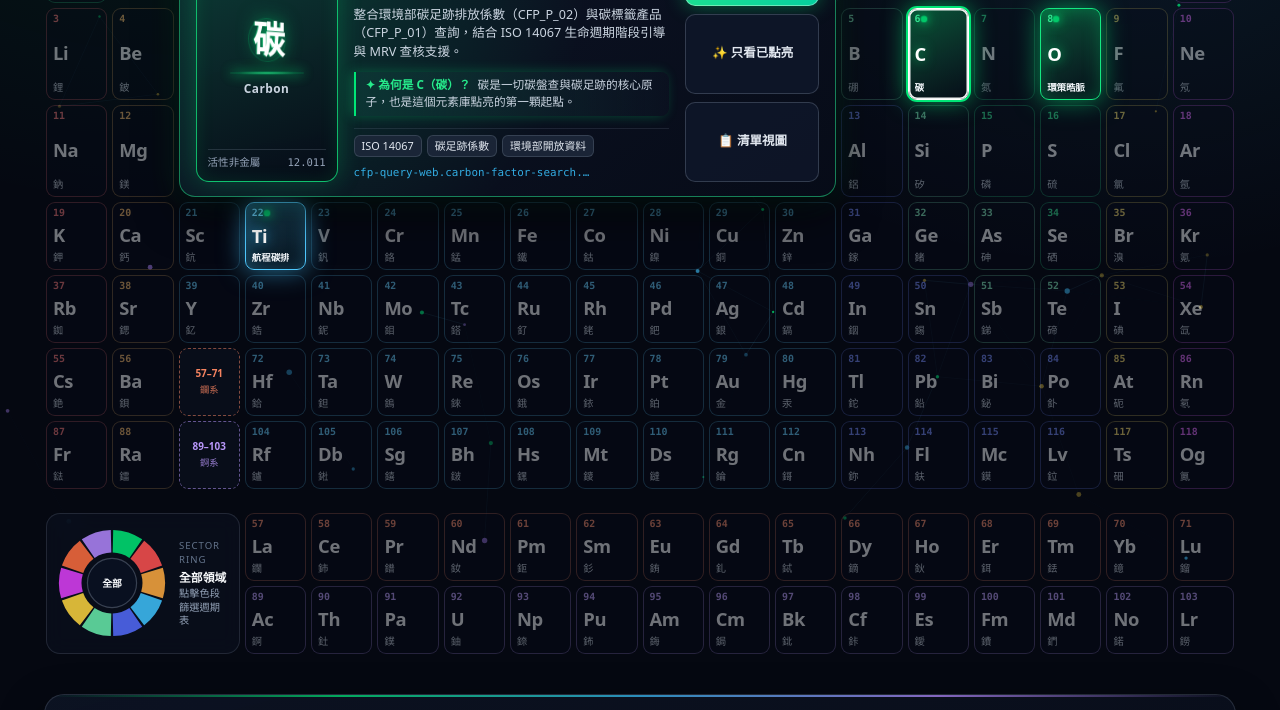
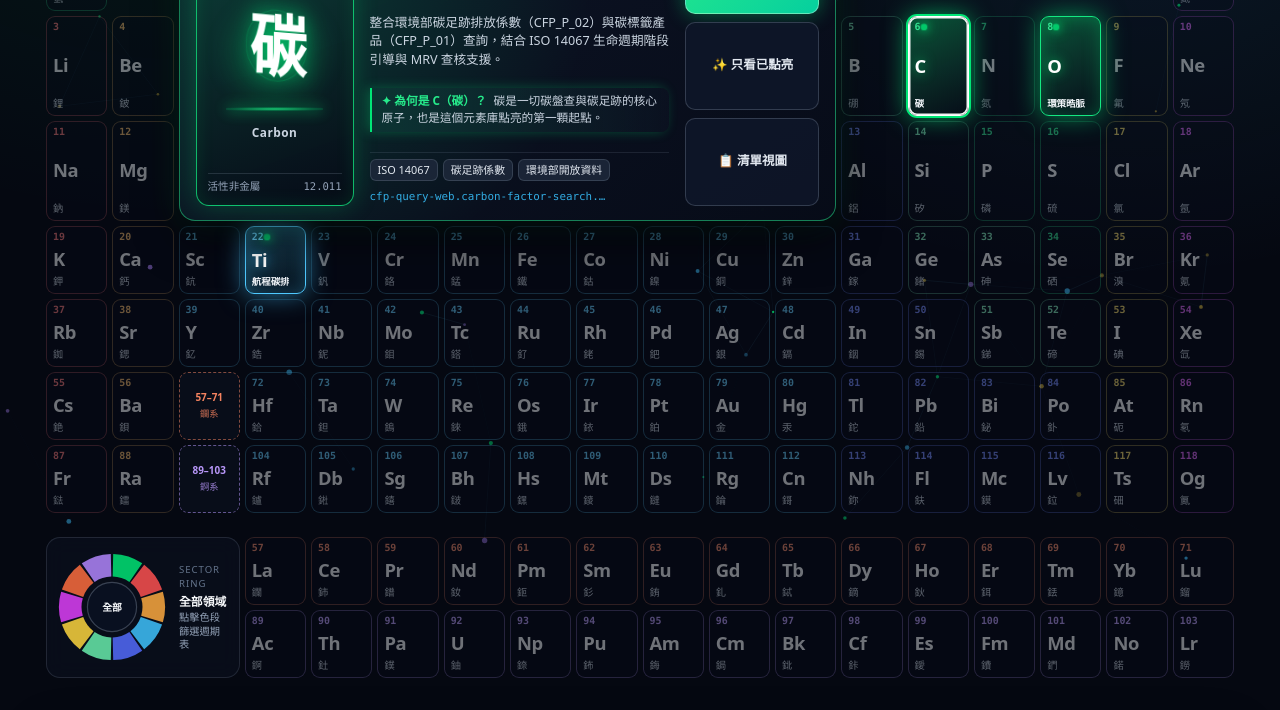
Before and after one commit to whaochen/hao-element-matrix, a plain HTML site: page index.html in a window 1280 px wide. Shown: the part 208-918 px from the top of the page. Drawn offline with nearby package versions, Linux system fonts and the light colour scheme.

Commit message:
style: upscale 3D holographic element stage, multi-char sizing, and backlight halo

```diff
--- a/assets/app.js
+++ b/assets/app.js
@@ -310,8 +310,9 @@ function renderSpotlight() {
 
   dom.spotlightCard.style.setProperty('--spot-color', family.color);
 
-  // 左欄：全息元素磚（僅在已點亮元素啟用 3D 雙面全息旋轉）
+  // 左欄：全息元素磚（僅在已點亮元素啟用 3D 雙面全息旋轉；雙字母符號套用 is-multi-char）
   dom.spotHoloTile.classList.toggle('is-lit-3d', Boolean(project));
+  dom.spotHoloTile.classList.toggle('is-multi-char', el.symbol.length > 1);
   dom.spotNumber.textContent = `#${String(el.number).padStart(2, '0')}`;
   dom.spotSymbol.textContent = el.symbol;
   dom.spotLayer1.textContent = el.symbol;
--- a/assets/styles.css
+++ b/assets/styles.css
@@ -302,7 +302,7 @@ body {
   display: grid;
   grid-template-columns: repeat(18, minmax(0, 1fr));
   grid-template-rows:
-    repeat(3, minmax(84px, 92px))
+    repeat(3, minmax(92px, 100px))
     repeat(4, minmax(60px, 68px))
     14px
     repeat(2, minmax(60px, 68px));
@@ -319,7 +319,7 @@ body {
   grid-row: 1 / 4;
   z-index: 4;
   display: grid;
-  grid-template-columns: 142px minmax(0, 1fr) 134px;
+  grid-template-columns: 158px minmax(0, 1fr) 134px;
   gap: 16px;
   align-items: stretch;
   padding: 14px 16px;
@@ -410,6 +410,7 @@ body {
 .holo-center {
   text-align: center;
   margin: 2px 0;
+  flex: 1;
   display: flex;
   flex-direction: column;
   align-items: center;
@@ -420,18 +421,41 @@ body {
 .holo-3d-stage {
   perspective: 750px;
   width: 100%;
-  height: 68px;
+  height: 126px;
   position: relative;
   display: flex;
   flex-direction: column;
   align-items: center;
   justify-content: center;
+}
+
+/* 符號後方柔和的元素主題色徑向背光暈 */
+.holo-tile.is-lit-3d .holo-3d-stage::before {
+  content: "";
+  position: absolute;
+  width: 118px;
+  height: 118px;
+  border-radius: 50%;
+  background: radial-gradient(
+    circle,
+    color-mix(in srgb, var(--spot-color, #00e676) 34%, transparent) 0%,
+    color-mix(in srgb, var(--spot-color, #00e676) 12%, transparent) 46%,
+    transparent 74%
+  );
+  filter: blur(8px);
+  pointer-events: none;
+  transition: opacity 0.25s ease, transform 0.25s ease;
+}
+
+.holo-tile.is-lit-3d:hover .holo-3d-stage::before {
+  transform: scale(1.12);
+  opacity: 1;
 }
 
 .holo-3d-spinner {
   position: relative;
   width: 100%;
-  height: 58px;
+  height: 102px;
   transform-style: preserve-3d;
 }
 
@@ -453,7 +477,7 @@ body {
 .holo-tile.is-lit-3d:hover .holo-face {
   text-shadow:
     0 0 14px #ffffff,
-    0 0 28px color-mix(in srgb, var(--spot-color, #00e676) 92%, transparent);
+    0 0 30px color-mix(in srgb, var(--spot-color, #00e676) 95%, transparent);
 }
 
 .holo-face,
@@ -470,24 +494,31 @@ body {
   backface-visibility: hidden;
   -webkit-backface-visibility: hidden;
   color: #ffffff;
-  text-shadow: 0 0 20px color-mix(in srgb, var(--spot-color, #00e676) 58%, transparent);
+  text-shadow: 0 0 22px color-mix(in srgb, var(--spot-color, #00e676) 62%, transparent);
 }
 
 .holo-symbol,
 .holo-face-front {
-  font-size: 2.75rem;
+  font-size: clamp(4.8rem, 6vw, 5.8rem);
+  font-weight: 900;
+  line-height: 1;
+  letter-spacing: -0.02em;
+  transform: translateZ(2px);
+}
+
+.holo-tile.is-multi-char .holo-symbol,
+.holo-tile.is-multi-char .holo-face-front {
+  font-size: clamp(4.1rem, 5.2vw, 5rem);
+  letter-spacing: -0.03em;
+  font-weight: 900;
+}
+
+.holo-face-back {
+  font-size: clamp(4.2rem, 5.2vw, 5rem);
   font-weight: 900;
   line-height: 1.02;
-  letter-spacing: -0.02em;
-  transform: translateZ(5px);
-}
-
-.holo-face-back {
-  font-size: 2.35rem;
-  font-weight: 900;
-  line-height: 1.05;
-  letter-spacing: 0.02em;
-  transform: rotateY(180deg) translateZ(5px);
+  letter-spacing: 0.01em;
+  transform: rotateY(180deg) translateZ(8px);
   display: none;
 }
 
@@ -495,7 +526,7 @@ body {
   display: flex;
 }
 
-/* 中間 3 層微偏移 translateZ 的半透明霓虹發光層營造立體厚度 */
+/* 中間 3 層微偏移 translateZ(-2px, -4px, -6px) 的半透明霓虹發光層營造立體厚度 */
 .holo-depth-layer {
   display: none;
   pointer-events: none;
@@ -507,58 +538,63 @@ body {
 }
 
 .holo-depth-1 {
-  font-size: 2.75rem;
+  font-size: clamp(4.8rem, 6vw, 5.8rem);
+  font-weight: 900;
+  line-height: 1;
+  letter-spacing: -0.02em;
+  transform: translateZ(-2px);
+  backface-visibility: hidden;
+  -webkit-backface-visibility: hidden;
+  opacity: 0.34;
+  filter: blur(0.6px);
+}
+
+.holo-tile.is-multi-char .holo-depth-1 {
+  font-size: clamp(4.1rem, 5.2vw, 5rem);
+  letter-spacing: -0.03em;
+}
+
+.holo-depth-2 {
+  width: 72px;
+  height: 72px;
+  margin: auto;
+  border-radius: 50%;
+  transform: translateZ(-4px);
+  background: radial-gradient(
+    circle,
+    color-mix(in srgb, var(--spot-color, #00e676) 40%, transparent) 0%,
+    transparent 72%
+  );
+  border: 1px solid color-mix(in srgb, var(--spot-color, #00e676) 36%, transparent);
+  opacity: 0.55;
+}
+
+.holo-depth-3 {
+  font-size: clamp(4.2rem, 5.2vw, 5rem);
   font-weight: 900;
   line-height: 1.02;
-  letter-spacing: -0.02em;
-  transform: translateZ(2.2px);
+  transform: rotateY(180deg) translateZ(6px);
   backface-visibility: hidden;
   -webkit-backface-visibility: hidden;
-  opacity: 0.36;
+  opacity: 0.34;
   filter: blur(0.6px);
 }
 
-.holo-depth-2 {
-  width: 44px;
-  height: 44px;
-  margin: auto;
-  border-radius: 50%;
-  transform: translateZ(0px);
-  background: radial-gradient(
-    circle,
-    color-mix(in srgb, var(--spot-color, #00e676) 42%, transparent) 0%,
-    transparent 72%
-  );
-  border: 1px solid color-mix(in srgb, var(--spot-color, #00e676) 35%, transparent);
-  opacity: 0.55;
-}
-
-.holo-depth-3 {
-  font-size: 2.35rem;
-  font-weight: 900;
-  line-height: 1.05;
-  transform: rotateY(180deg) translateZ(2.2px);
-  backface-visibility: hidden;
-  -webkit-backface-visibility: hidden;
-  opacity: 0.36;
-  filter: blur(0.6px);
-}
-
-/* 底部淡淡的發光投影線 */
+/* 底部淡淡的發光投影線（加寬至 72% 並稍微下移與英文名拉出優雅間距） */
 .holo-pedestal-glow {
   display: none;
-  width: 74px;
+  width: 72%;
   height: 4px;
-  margin-top: 2px;
+  margin-top: 10px;
   border-radius: 999px;
   background: radial-gradient(
     ellipse at center,
-    color-mix(in srgb, var(--spot-color, #00e676) 88%, #ffffff) 0%,
-    color-mix(in srgb, var(--spot-color, #00e676) 35%, transparent) 55%,
+    color-mix(in srgb, var(--spot-color, #00e676) 90%, #ffffff) 0%,
+    color-mix(in srgb, var(--spot-color, #00e676) 38%, transparent) 58%,
     transparent 100%
   );
-  box-shadow: 0 0 12px color-mix(in srgb, var(--spot-color, #00e676) 72%, transparent);
-  opacity: 0.82;
+  box-shadow: 0 0 14px color-mix(in srgb, var(--spot-color, #00e676) 76%, transparent);
+  opacity: 0.85;
 }
 
 .holo-tile.is-lit-3d .holo-pedestal-glow {
@@ -587,7 +623,7 @@ body {
   font-size: 0.74rem;
   font-weight: 600;
   color: #cbd5e1;
-  margin-top: 3px;
+  margin-top: 8px;
 }
 
 .holo-bottom {
```
